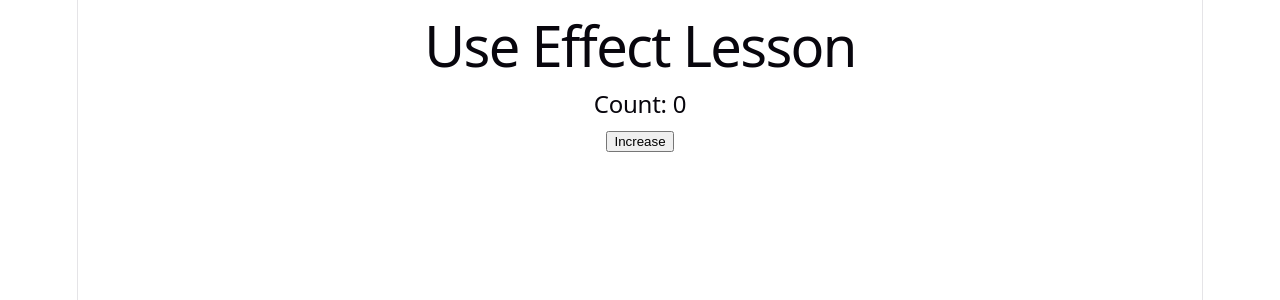
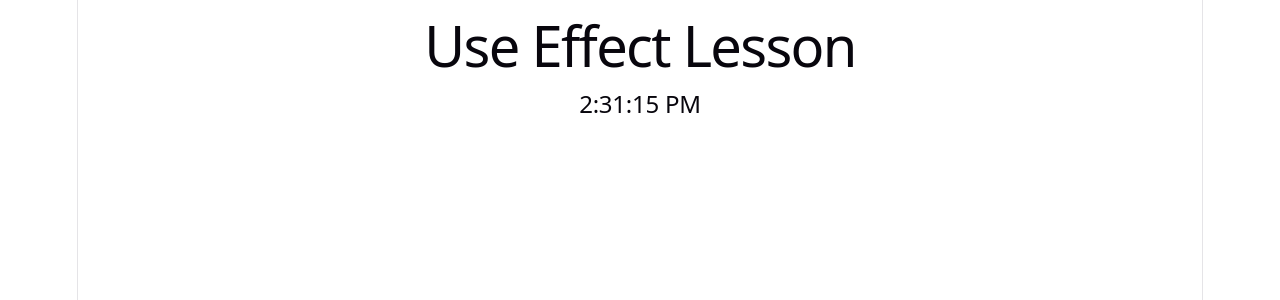
Before and after one commit to HaithamAbuDraz/react-learning-journey, a React (Vite) app: page / in a window 1280 px wide. Shown: the top 300 px of the page. Built offline with nearby package versions, Linux system fonts and the light colour scheme.

Commit message:
Update UseEffectLesson to render Clock component

```diff
--- a/src/lessons/08-useEffect/UseEffectLesson.jsx
+++ b/src/lessons/08-useEffect/UseEffectLesson.jsx
@@ -1,11 +1,11 @@
-import PageTitle from './components/PageTitle'
+import Clock from './components/Clock'
 
 function UseEffectLesson () {
   return (
     <div>
       <h1>Use Effect Lesson</h1>
 
-      <PageTitle />
+      <Clock />
     </div>
   );
 }
```
